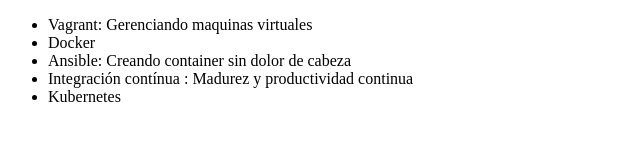
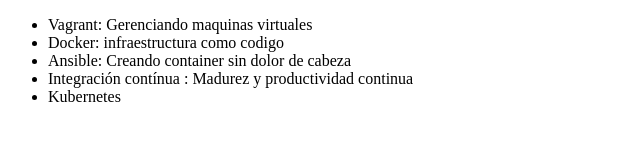
Before and after one commit to Miikkel/alura-git, a plain HTML site: page index.html in a window 1280 px wide. Shown: the whole page, without its empty margins (0-640 px from the left). Drawn offline with Linux system fonts and the light colour scheme.

Commit message:
se cambian titulo de docker

```diff
--- a/index.html
+++ b/index.html
@@ -7,7 +7,7 @@
 <body>
      <ul>
          <li> Vagrant: Gerenciando maquinas virtuales </li>
-         <li> Docker </li>
+         <li> Docker: infraestructura como codigo</li>
          <li> Ansible: Creando container sin dolor de cabeza</li>
          <li> Integración contínua : Madurez y productividad continua</li>
          <li>Kubernetes</li>
```
